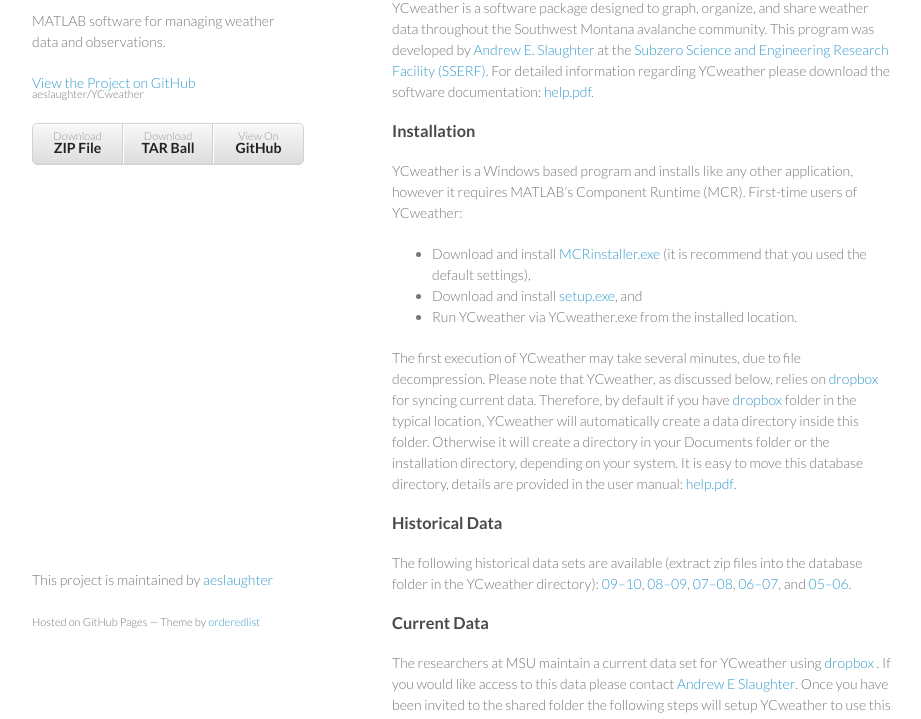
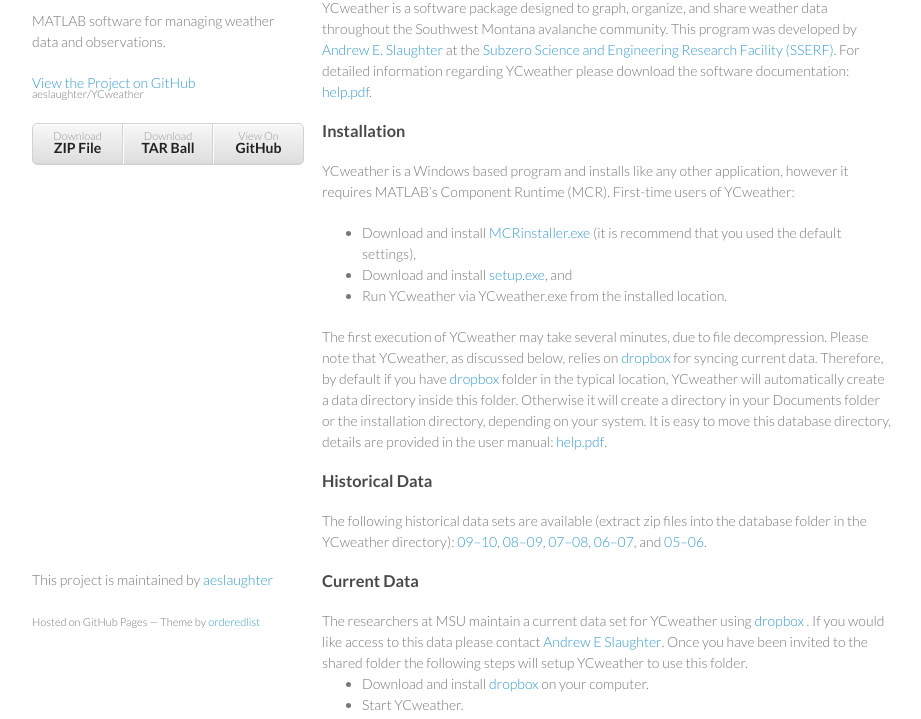
Before and after one commit to aeslaughter/YCweather, a plain HTML site: page index.html in a window 1280 px wide. Shown: the part 99-818 px from the top of the page, without its empty margins (178-1099 px from the left). Drawn offline with Linux system fonts and the light colour scheme.

Commit message:
Update gh-pages

```diff
--- a/stylesheets/styles.css
+++ b/stylesheets/styles.css
@@ -160,7 +160,7 @@ header ul a strong {
 }
 
 section {
-  width:500px;
+  width:570px;
   float:right;
   padding-bottom:50px;
 }
```
